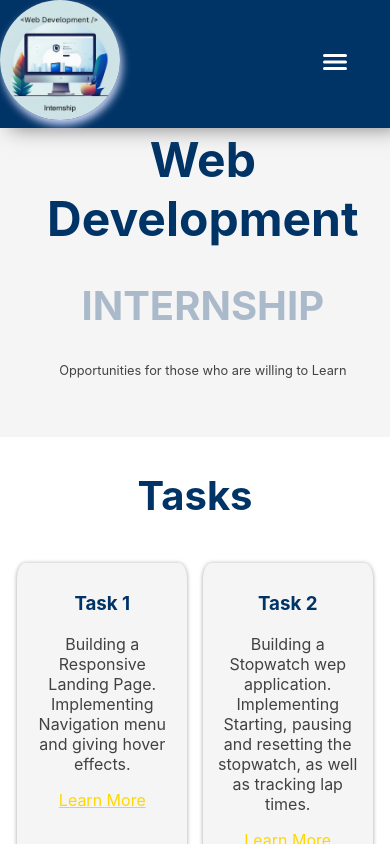
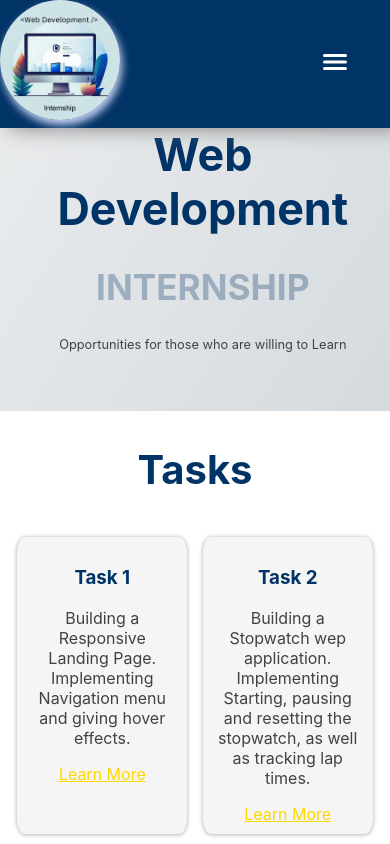
Before and after one commit to steven77programmer/PRODIGY_WD_01, a React (Create React App) app in the folder internship-app/: page / in a window 390 px wide. Shown: the top 844 px of the page. Built offline with nearby package versions, Linux system fonts and the light colour scheme.

Commit message:
hero bg change

```diff
--- a/internship-app/src/App.css
+++ b/internship-app/src/App.css
@@ -23,7 +23,7 @@ Complementary Color: White (#FFFFFF)
   background-color: #003366;
   color: #FFFFFF;
   box-shadow: 10px 0px 20px rgb(128, 126, 126);
-
+z-index: 2;
 }
 .header .logo{
   height: fit-content;
@@ -113,8 +113,37 @@ Complementary Color: White (#FFFFFF)
   margin-top:15%;
   width:100%;
   text-align:center;
-  background:  #F5F5F5;
+  /* background:  #F5F5F5; */
+/* check animation */
+  /* background: linear-gradient(303deg, #f5f5f5, #b2cceb, #a1abb3, #b2cceb, #f5f5f5); */
+  /* background: linear-gradient(303deg, #f5f5f5, #adb7bf, #f5f5f5, #a1abb3, #f5f5f5); */
+  background: linear-gradient(303deg, #f5f5f5, #bcc6ce, #f5f5f5, #bcc6ce, #f5f5f5);
+
+  background-size: 1000% 1000%;
+
+  -webkit-animation: AnimationName 30s ease infinite;
+  -moz-animation: AnimationName 30s ease infinite;
+  animation: AnimationName 30s ease infinite;
+
+
   padding: 5% 2%;
+  z-index: 1;
+}
+
+@-webkit-keyframes AnimationName {
+  0%{background-position:27% 0%}
+  50%{background-position:74% 100%}
+  100%{background-position:27% 0%}
+}
+@-moz-keyframes AnimationName {
+  0%{background-position:27% 0%}
+  50%{background-position:74% 100%}
+  100%{background-position:27% 0%}
+}
+@keyframes AnimationName {
+  0%{background-position:27% 0%}
+  50%{background-position:74% 100%}
+  100%{background-position:27% 0%}
 }
 .hero h1 {
   color: #003366;
@@ -131,17 +160,24 @@ Complementary Color: White (#FFFFFF)
   margin: 20px auto;
 }
 
+
+
+
+
+
+
+
 @media (max-width: 485px) {
   /* hero */
   .hero{
     padding: 10% 2%;
   }
   .hero h1 {
-    font-size: 3em; /* Reduce by 1em */
+    font-size: 2.8em; /* Reduce by 1em */
   }
 
   .hero h2 {
-    font-size: 2.5em; /* Reduce by 1em */
+    font-size: 2.2em; /* Reduce by 1em */
   }
 
   .hero p {
@@ -149,7 +185,13 @@ Complementary Color: White (#FFFFFF)
   }
 
 
+
 /* tasks */
+.main h2{
+
+  font-size: 2;
+
+}
 
 }
 
--- a/internship-app/src/components/Header.js
+++ b/internship-app/src/components/Header.js
@@ -59,11 +59,11 @@ function Header(){
       )}
        {menuOpen && innerWidth < 635 && (
         <nav className="mobile-nav">
-          <a href="../pages/page1.js" title="Task1: Responsive Landing Page" >Home</a>
-          <a href="../pages/page2.js" title="Task2: Stopwatch Page" >Stopwatch</a>
-          <a href="../pages/page3.js" title="Task3: Tic-Tac-Toe Page" >Game</a>
-          <a href="../pages/page4.js" title="Task4: Personal Portfolio Page" >Portfolio</a>
-          <a href="../pages/page5.js" title="Task5: Weather Page" >Weather</a>
+           <Link to="/" title="Task1: Responsive Landing Page">Home</Link>
+        <Link to="/Page2" title="Task2: Stopwatch Page">Stopwatch</Link>
+        <Link to="/Page3" title="Task3: Tic-Tac-Toe Page">Game</Link>
+        <Link to="/Page4" title="Task4: Personal Portfolio Page">Portfolio</Link>
+        <Link to="/Page5" title="Task5: Weather Page">Weather</Link>
         </nav>
       )}
         </div>
--- a/internship-app/src/components/HeroSection.js
+++ b/internship-app/src/components/HeroSection.js
@@ -3,12 +3,16 @@ import React from 'react';
 
 
 const HeroSection = () => {
+
+
   return (
+
     <div className="hero">
       <h1>Web Development</h1>
         <h2>INTERNSHIP</h2>
         <p>Opportunities for those who are willing to Learn</p>
  </div>
+
   );
 }
 
```
